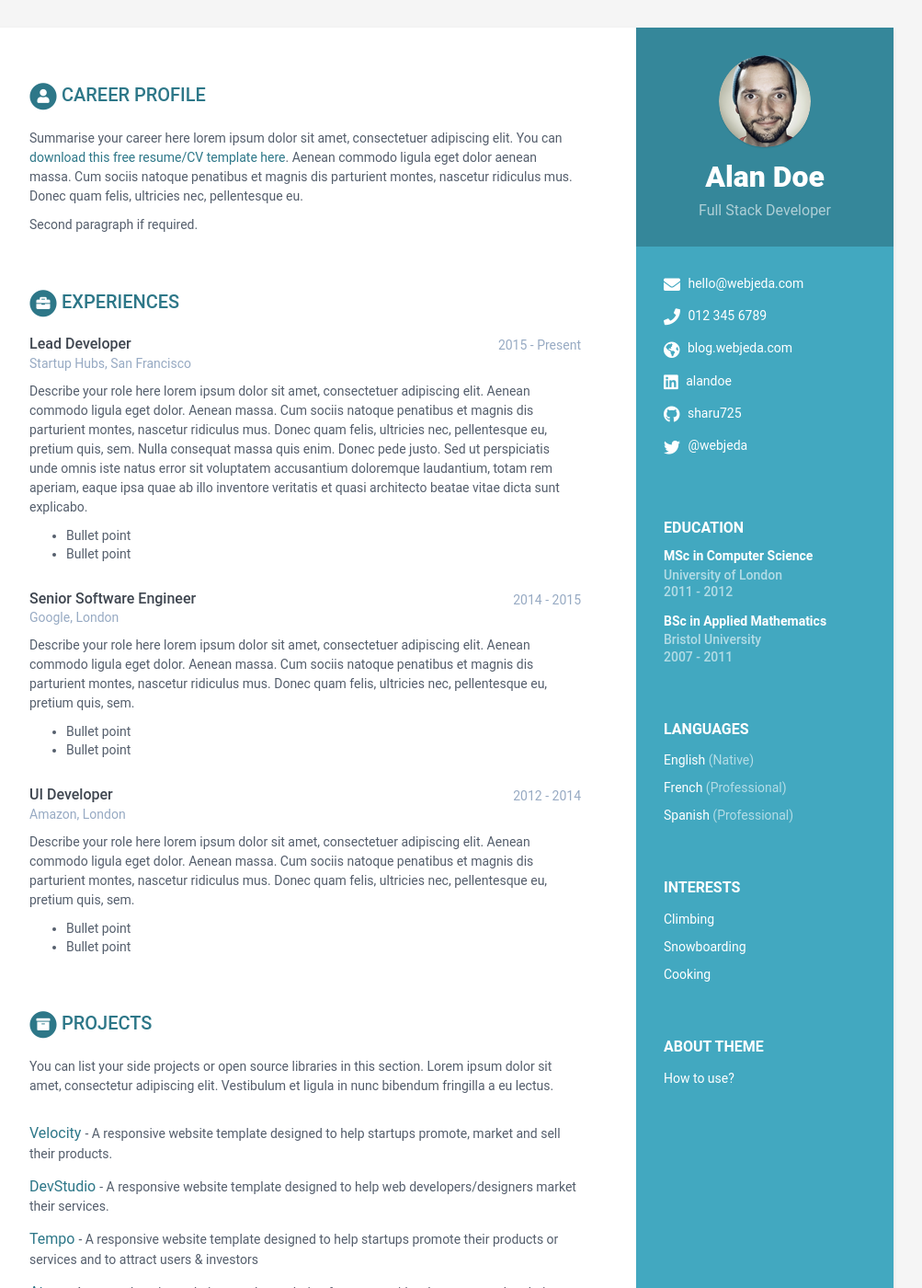
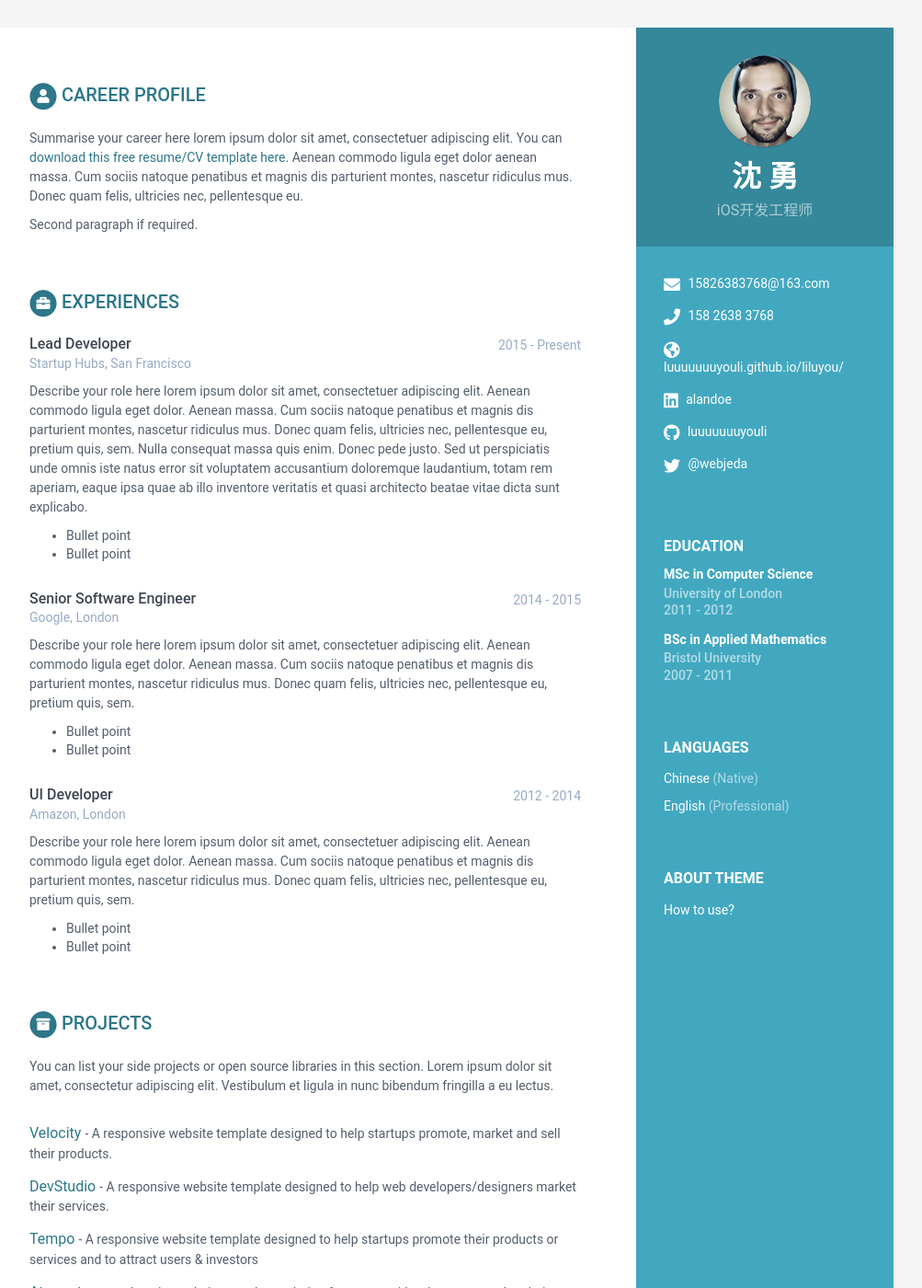
Before and after one commit to luuuuuuuyouli/my-resume, a Jekyll site: the page built from index.html, in a window 1280 px wide and 1400 px high. Shown: the whole window at 92% size, without its empty margins (168-1171 px from the left). Built offline with Jekyll 4.4.1, drawn with Linux system fonts in a browser that asks for light colours; some of the changed text lies outside the part shown.

Commit message:
Update data.yml

```diff
--- a/_data/data.yml
+++ b/_data/data.yml
@@ -7,16 +7,16 @@ sidebar:
     education: True # set to False if you want education in main section instead of in sidebar
 
     # Profile information
-    name: Alan Doe
-    tagline: Full Stack Developer
+    name: 沈 勇
+    tagline: iOS开发工程师
     avatar: profile.png  #place a 100x100 picture inside /assets/images/ folder and provide the name of the file below
 
     # Sidebar links
-    email: hello@webjeda.com
-    phone: 012 345 6789
-    website: blog.webjeda.com #do not add http://
+    email: 15826383768@163.com
+    phone: 158 2638 3768
+    website: luuuuuuuyouli.github.io/liluyou/ #do not add http://
     linkedin: alandoe
-    github: sharu725
+    github: luuuuuuuyouli
     gitlab:
     bitbucket:
     twitter: '@webjeda'
@@ -24,24 +24,12 @@ sidebar:
     codewars:
 
     languages:
-      - idiom: English
+      - idiom: Chinese
         level: Native
 
-      - idiom: French
+      - idiom: English
         level: Professional
 
-      - idiom: Spanish
-        level: Professional
-
-    interests:
-      - item: Climbing
-        link:
-
-      - item: Snowboarding
-        link:
-
-      - item: Cooking
-        link:
 
 career-profile:
     title: Career Profile
@@ -177,23 +165,17 @@ skills:
     title: Skills &amp; Proficiency
 
     toolset:
-      - name: Python & Django
-        level: 98%
+      - name: objective-c & swift
+        level: 90%
 
       - name: Javascript & jQuery
-        level: 98%
+        level: 85%
 
-      - name: Angular
-        level: 98%
+      - name: Vue
+        level: 80%
 
       - name: HTML5 & CSS
-        level: 95%
-
-      - name: Ruby on Rails
-        level: 85%
-
-      - name: Sketch & Photoshop
-        level: 60%
+        level: 90%
 
 footer: >
     Designed with <i class="fas fa-heart"></i> by <a href="http://themes.3rdwavemedia.com" target="_blank" rel="nofollow">Xiaoying Riley</a>
```
